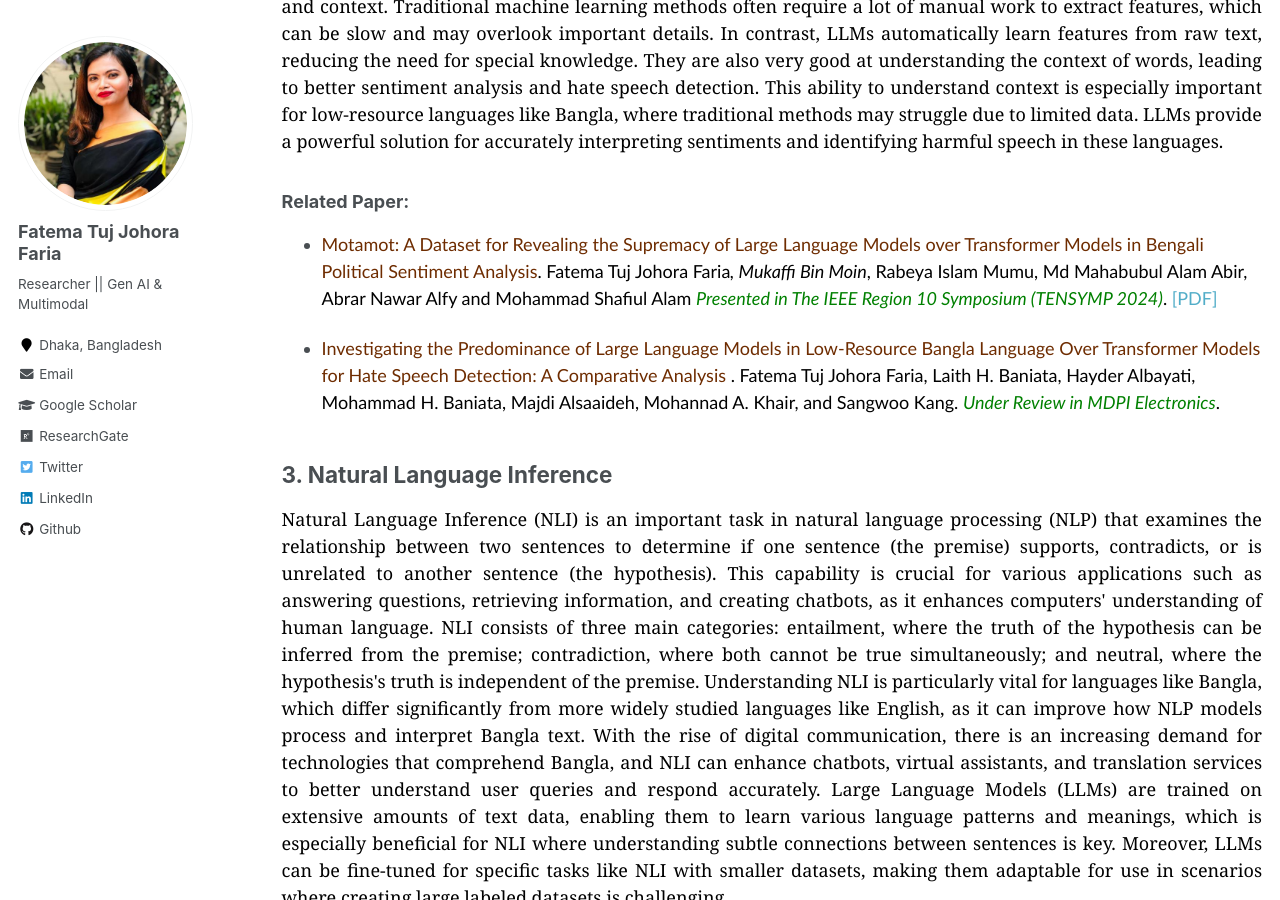
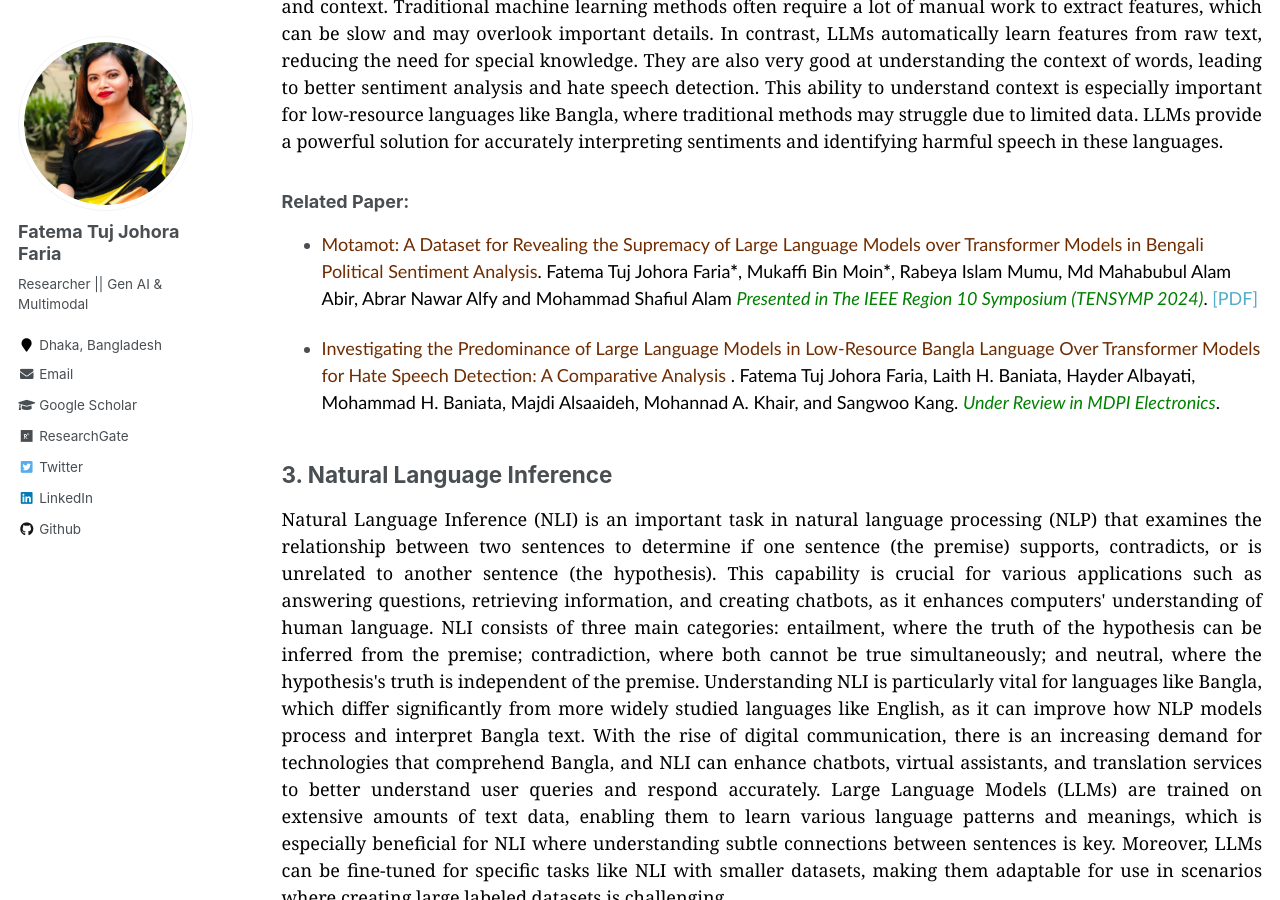
Before and after one commit to fatemafaria142/fatemafaria142.github.io, a Jekyll site: the page built from _pages/research.md, in a window 1280 px wide and 900 px high, scrolled down 1604 px. Built offline with Jekyll 4.4.1, drawn with Linux system fonts in a browser that asks for light colours.

Commit message:
Update research.md

```diff
--- a/_pages/research.md
+++ b/_pages/research.md
@@ -34,7 +34,7 @@ Sentiment analysis is a way to find and categorize feelings expressed in text, e
 </p>
 
 ### Related Paper:
-+ <span style="font-family:Trebuchet MS; color:black;"><span style="color:#6E2C00"> Motamot: A Dataset for Revealing the Supremacy of Large Language Models over Transformer Models in Bengali Political Sentiment Analysis</span>. Fatema Tuj Johora Faria*, Mukaffi Bin Moin*, Rabeya Islam Mumu, Md Mahabubul Alam Abir, Abrar Nawar Alfy and Mohammad Shafiul Alam <span style="color:green;"><em> Presented in The IEEE Region 10 Symposium (TENSYMP 2024)</em></span>. [[PDF]](https://arxiv.org/pdf/2407.19528)</span>
++ <span style="font-family:Trebuchet MS; color:black;"><span style="color:#6E2C00"> Motamot: A Dataset for Revealing the Supremacy of Large Language Models over Transformer Models in Bengali Political Sentiment Analysis</span>. Fatema Tuj Johora Faria<b>*</b>, Mukaffi Bin Moin<b>*</b>, Rabeya Islam Mumu, Md Mahabubul Alam Abir, Abrar Nawar Alfy and Mohammad Shafiul Alam <span style="color:green;"><em> Presented in The IEEE Region 10 Symposium (TENSYMP 2024)</em></span>. [[PDF]](https://arxiv.org/pdf/2407.19528)</span>
 
 + <span style="font-family:Trebuchet MS; color:black;"><span style="color:#6E2C00"> Investigating the Predominance of Large Language Models in Low-Resource Bangla Language Over Transformer Models for Hate Speech Detection: A Comparative Analysis </span>. Fatema Tuj Johora Faria, Laith H. Baniata, Hayder Albayati, Mohammad H. Baniata, Majdi Alsaaideh, Mohannad A. Khair, and Sangwoo Kang. <span style="color:green;"><em> Under Review in MDPI Electronics</em></span>.</span>
 
@@ -109,7 +109,7 @@ Generative Adversarial Networks (GANs) have revolutionized the field of machine
 </p>
 
 ### Related Paper:
-+ <span style="font-family:Trebuchet MS; color:black;"><span style="color:#6E2C00"> PotatoGANs: Utilizing Generative Adversarial Networks, Instance Segmentation, and Explainable AI for Enhanced Potato Disease Identification and Classification</span>. Mohammad Shafiul Alam<sup>*</sup>, Fatema Tuj Johora Faria<sup>*</sup>, Mukaffi Bin Moin<sup>*</sup>, Ahmed Al Wase, Md. Rabius Sani and Khan Md Hasib. <span style="color:green;"><em> Under Review in Pattern Recognition and Image Analysis</em></span>. [[PDF]](https://arxiv.org/pdf/2405.07332)</span>
++ <span style="font-family:Trebuchet MS; color:black;"><span style="color:#6E2C00"> PotatoGANs: Utilizing Generative Adversarial Networks, Instance Segmentation, and Explainable AI for Enhanced Potato Disease Identification and Classification</span>. Mohammad Shafiul Alam<b>*</b>, Fatema Tuj Johora Faria<b>*</b>, Mukaffi Bin Moin<b>*</b>, Ahmed Al Wase, Md. Rabius Sani and Khan Md Hasib. <span style="color:green;"><em> Under Review in Pattern Recognition and Image Analysis</em></span>. [[PDF]](https://arxiv.org/pdf/2405.07332)</span>
 
 
 ## 10. Computer Vision Applications in Agriculture
```
